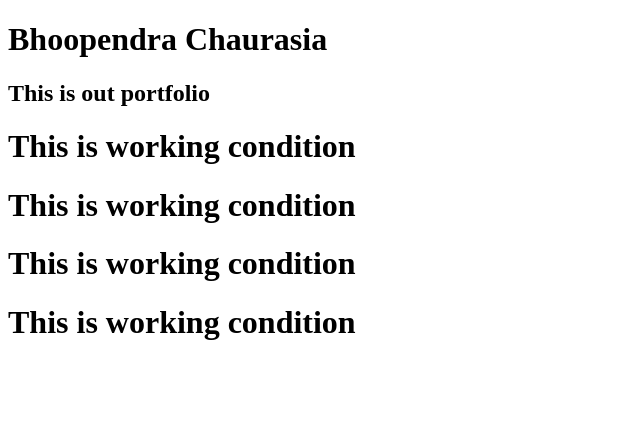
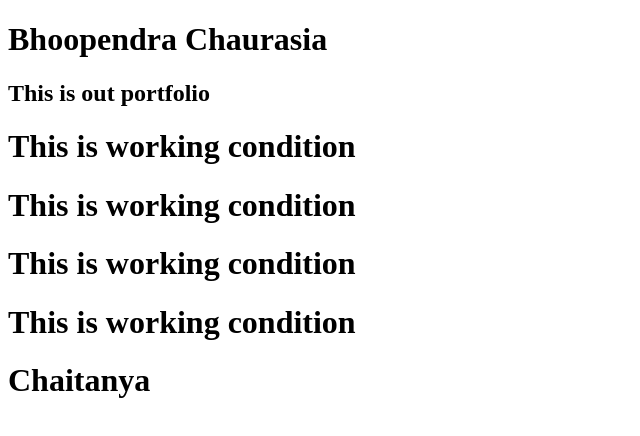
Before and after one commit to BhoopendraChaurasia/bhoopendra.github.io, a plain HTML site: page index.html in a window 1280 px wide. Shown: the whole page, without its empty margins (0-640 px from the left). Drawn offline with Linux system fonts and the light colour scheme.

Commit message:
update changes

```diff
--- a/index.html
+++ b/index.html
@@ -12,5 +12,7 @@
   <h1>This is working condition</h1>
   <h1>This is working condition</h1>
   <h1>This is working condition</h1>
+
+  <h1>Chaitanya</h1>
 </body>
 </html>
```
